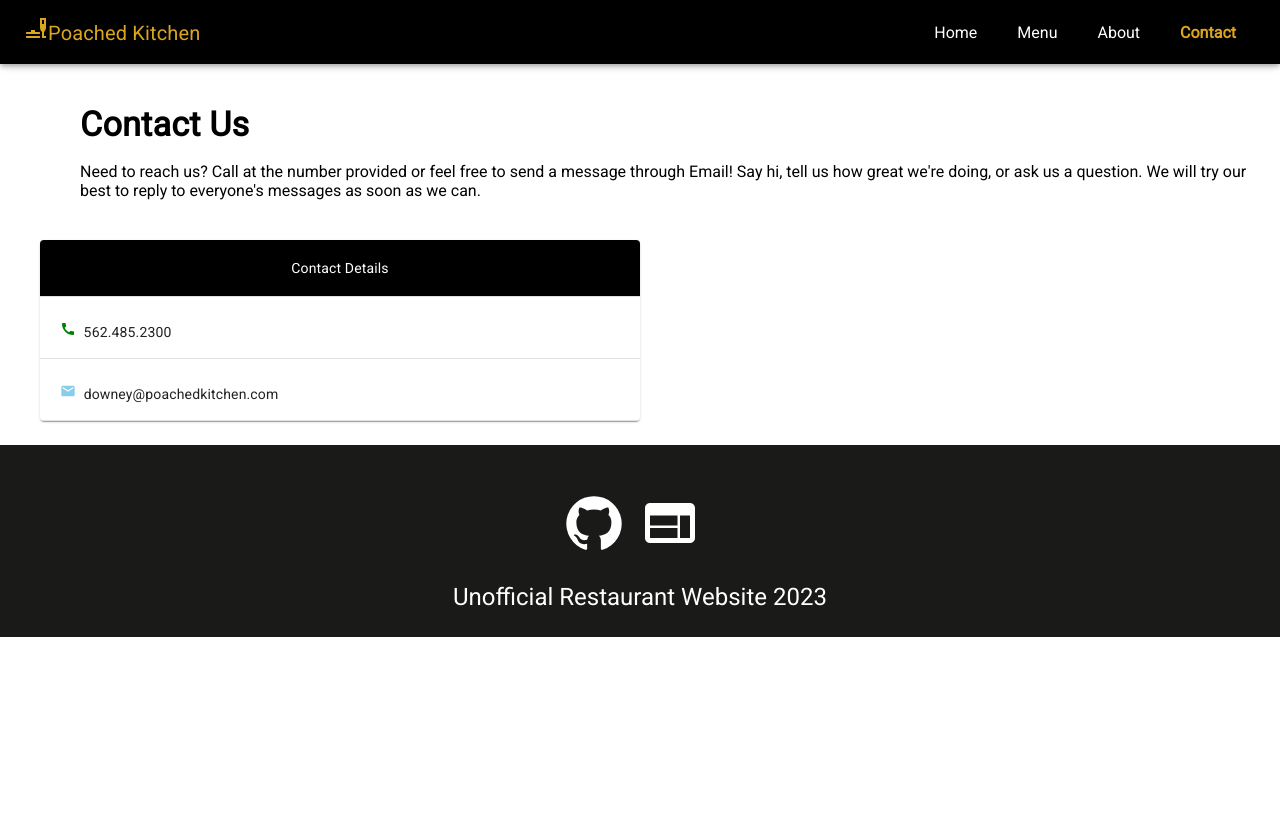
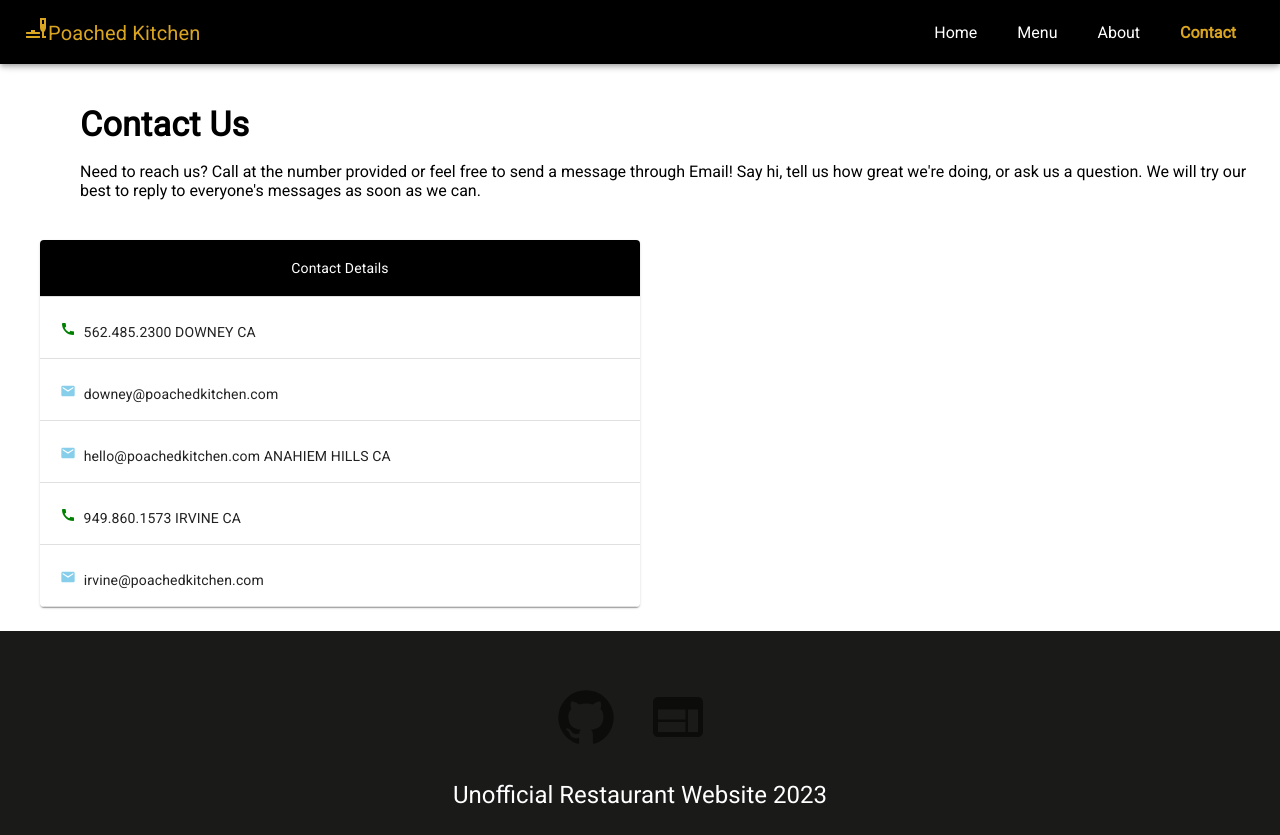
Before and after one commit to Qojedi57/restaurant-website, a React (Vite) app: page /contact in a window 1280 px wide. Before the commit the page ends 800 px from the top, so only its background shows below. Built offline with nearby package versions, Linux system fonts and the light colour scheme.

Commit message:
Hotfix:Updated my code from errors with the components

```diff
--- a/src/components/Layout/Footer.jsx
+++ b/src/components/Layout/Footer.jsx
@@ -1,4 +1,5 @@
 import React from "react";
+import { IconButton } from '@mui/material';
 import GitHubIcon from "@mui/icons-material/GitHub";
 import WebIcon from "@mui/icons-material/Web";
 import { Box, Typography } from "@mui/material";
@@ -24,8 +25,14 @@ const Footer = () => {
           }}
         >
           {/* icons */}
-          <GitHubIcon />
-          <WebIcon />
+          <div>
+          <IconButton href="https://github.com/Qojedi57/restaurant-website">
+            <GitHubIcon />
+            </IconButton>
+            <IconButton href="https://www.poachedkitchen.com/">
+            <WebIcon/>
+            </IconButton>
+            </div>
         </Box>
         <Typography
           variant="h5"
--- a/src/pages/About.jsx
+++ b/src/pages/About.jsx
@@ -1,6 +1,7 @@
 import React from 'react';
 import Layout from './../components/Layout/Layout';
 import {Box, Typography} from '@mui/material';
+import { RoundaboutLeftOutlined, RoundaboutLeftTwoTone } from '@mui/icons-material';
 
 const About = () => {
   return (
@@ -13,10 +14,12 @@ const About = () => {
           "& h4":{
             fontWeight:'bold',
             my:2,
-            fontSize:"2rem",
+            fontSize:"3rem",
           },
           "& p":{
             textAlign:"justify",
+            fontSize:20,
+            fontFamily:"BlinkMacSystemFont",
         },
         "@media (max-width:600px)":{
           mt:0,
--- a/src/pages/Contact.jsx
+++ b/src/pages/Contact.jsx
@@ -52,12 +52,31 @@ const Contact = () => {
               <TableRow>
                 <TableCell>
                   <CallIcon sx={{ color: "green", pt: 1 }} /> 562.485.2300
+                  DOWNEY CA
                 </TableCell>
               </TableRow>
               <TableRow>
                 <TableCell>
                   <MailIcon sx={{ color: "skyblue", pt: 1 }} />{" "}
                   downey@poachedkitchen.com
+                </TableCell>
+              </TableRow>
+              <TableRow>
+                <TableCell>
+                  <MailIcon sx={{ color: "skyblue", pt: 1 }} />{" "}
+                  hello@poachedkitchen.com ANAHIEM HILLS CA
+                </TableCell>
+              </TableRow>
+              <TableRow>
+                <TableCell>
+                  <CallIcon sx={{ color: "green", pt: 1 }} /> 949.860.1573
+                  IRVINE CA
+                </TableCell>
+              </TableRow>
+              <TableRow>
+                <TableCell>
+                  <MailIcon sx={{ color: "skyblue", pt: 1 }} />{" "}
+                  irvine@poachedkitchen.com
                 </TableCell>
               </TableRow>
             </TableBody>
--- a/src/pages/Menu.jsx
+++ b/src/pages/Menu.jsx
@@ -8,7 +8,7 @@ const Menu = () => {
     <Layout>
       <Box sx={{display:'flex', flexWrap:'wrap', justifyContent:'center' }}>
         {MenuList.map((menu) => (
-          <Card sx={{maxWidth: '390px', display: 'flex', m:2 }}>
+          <Card sx={{maxWidth: '390px', display: 'flex', m:2,}}>
             <CardActionArea>
               <CardMedia
                 sx={{ minHeight: "400px" }}
```
